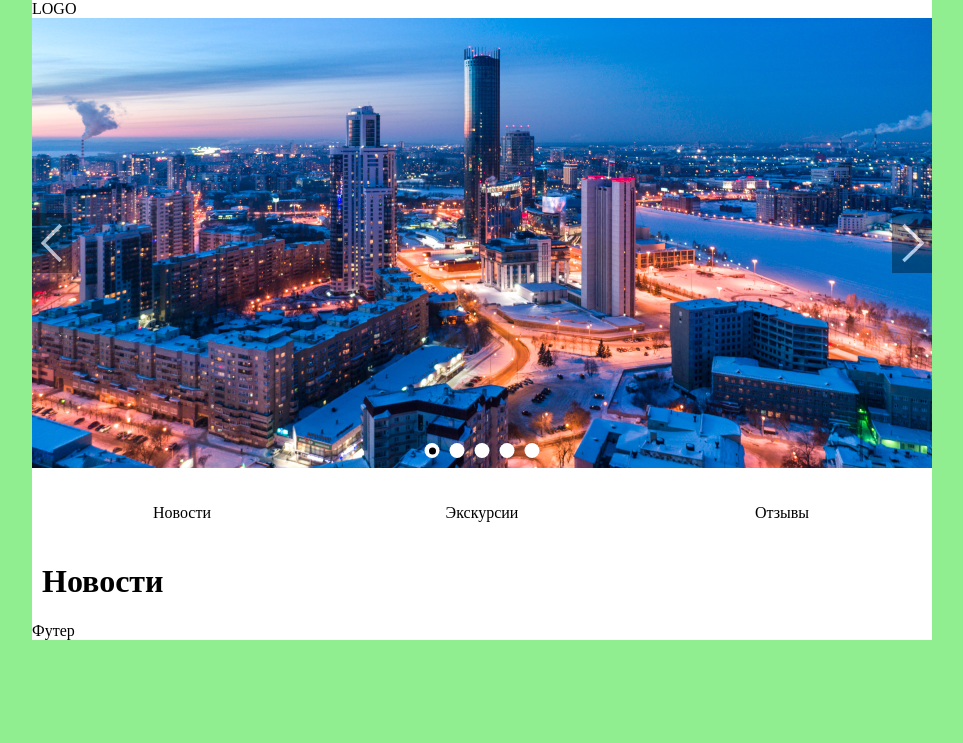
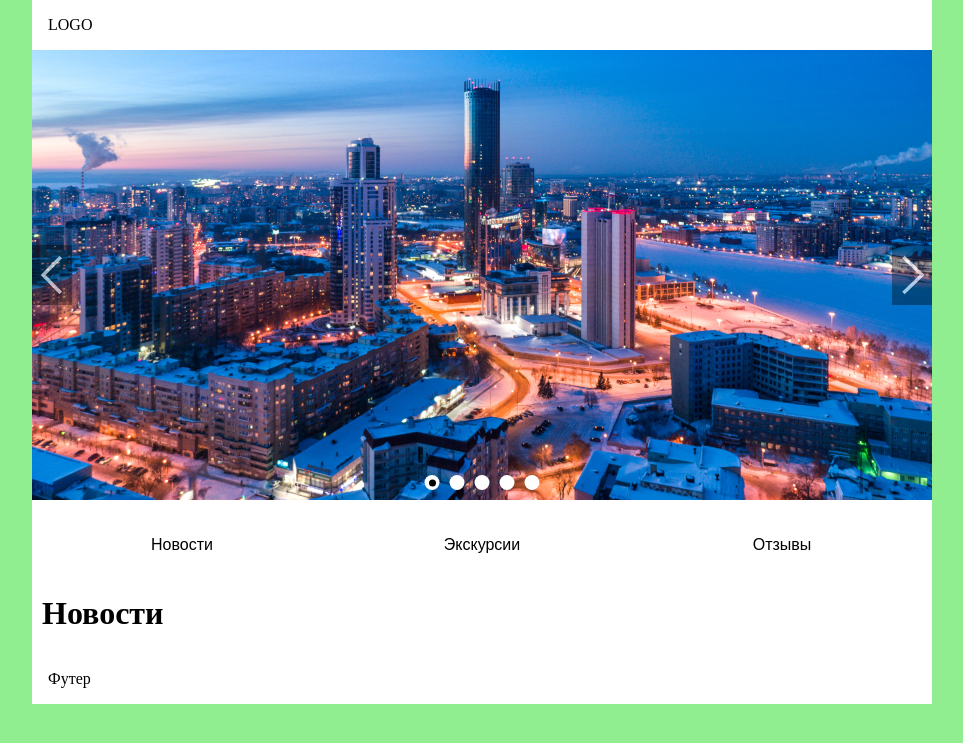
Before and after one commit to masterworgen/ekb_excursion, a Django app: page /news/ in a window 1280 px wide. Shown: the top 743 px of the page, without its empty margins (158-1121 px from the left). Run offline with Django 3.2, Linux system fonts and the light colour scheme; data that the repository does not hold is empty.

Commit message:
Изменено оформление меню, header и footer

```diff
--- a/static/css/styles.css
+++ b/static/css/styles.css
@@ -11,6 +11,14 @@
 
     /*background: rgba(0, 0, 0, 0.1);*/
     background: white;
+}
+
+.header {
+    padding: 16px;
+}
+
+.footer {
+    padding: 16px;
 }
 
 .button {
@@ -129,21 +137,29 @@
     flex-basis: 1px;
     text-align: center;
 
+    font-family: sans-serif;
+
     list-style: none;
     transition: 0.4s;
 }
 
 .menu__item:hover {
-    background: rgb(172, 83, 255);
+    background: seagreen;
 }
 
 .menu__link {
     display: block;
-    color: black;
-    text-decoration: none;
     padding: 20px 0;
     box-sizing: border-box;
     width: 100%;
+
+    color: black;
+    text-decoration: none;
+    transition: 0.4s;
+}
+
+.menu__item:hover .menu__link {
+    color: white;
 }
 
 .content {
```
